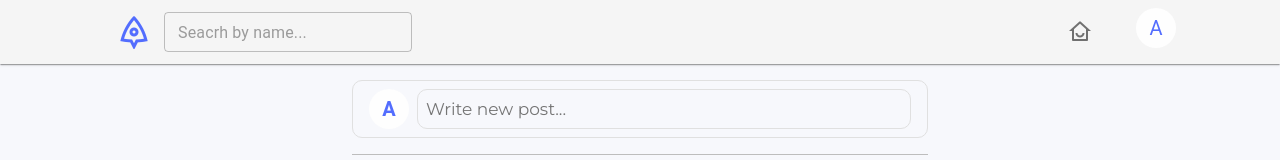
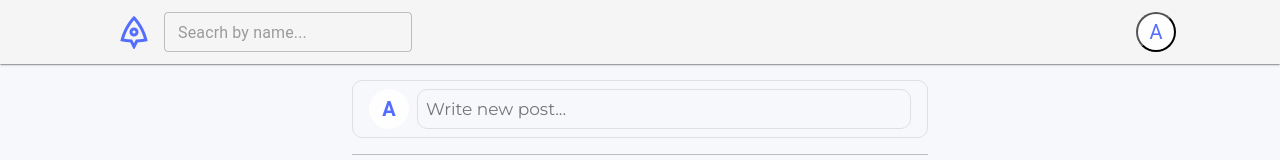
Before and after one commit to rbronin/yourspace-web, a React (Create React App) app: page /feed in a window 1280 px wide. Shown: the top 160 px of the page. Built offline with nearby package versions, Linux system fonts and the light colour scheme.

Commit message:
Added menu in appbar

```diff
--- a/src/Components/AppBar/index.js
+++ b/src/Components/AppBar/index.js
@@ -1,19 +1,39 @@
-import React from "react";
+import React, { useState } from "react";
 import Grid from "@material-ui/core/Grid";
 import Box from "@material-ui/core/Box";
 import { AppBar as MuiAppBar, TextField } from "@material-ui/core";
 import { Toolbar, IconButton, Avatar } from "@material-ui/core";
+import { Menu, MenuItem, Fade } from "@material-ui/core";
 import { useHistory } from "react-router-dom";
 import useStyles from "./style/index.css";
 
 export default function AppBar() {
+  const [isOpen, setIsOpen] = useState(false);
+  const [anchorEL, setAnchorEL] = useState(null);
   const classes = useStyles();
   const avatar = "A";
   const history = useHistory();
-  function handelClick(e) {
-    e.preventDefault();
-    history.push("/user");
-  }
+
+  const openMenu = () => {
+    setIsOpen(!isOpen);
+  };
+  const closeMenu = () => {
+    setIsOpen(!isOpen);
+    setAnchorEL(null);
+  };
+  const handleClick = (e) => {
+    setAnchorEL(e.currentTarget);
+    openMenu();
+  };
+
+  const profileRoute = () => {
+    history.push("/profile");
+  };
+  const accountRoute = () => {
+    history.push("/account");
+  };
+  const logout = () => {};
+
   return (
     <MuiAppBar position='static' variant='elevation' elevation={1} color='default'>
       <Toolbar>
@@ -41,11 +61,22 @@ export default function AppBar() {
             />
           </Box>
           <Box display='flex' flexDirection='row'>
-            <IconButton onClick={handelClick}>
-              <i className='ri-home-smile-line'></i>
-            </IconButton>
             <Box marginX={2} />
-            <Avatar className={classes.avatar}>{avatar || "A"}</Avatar>
+            <Avatar className={classes.avatar} component='button' onClick={handleClick}>
+              {avatar || "A"}
+            </Avatar>
+            <Menu
+              id='fade-menu'
+              anchorEl={anchorEL}
+              keepMounted
+              onClose={closeMenu}
+              open={isOpen}
+              TransitionComponent={Fade}
+            >
+              <MenuItem onClick={profileRoute}>Profile</MenuItem>
+              <MenuItem onClick={accountRoute}>Account</MenuItem>
+              <MenuItem onClick={logout}>Logout</MenuItem>
+            </Menu>
           </Box>
         </Grid>
       </Toolbar>
```
